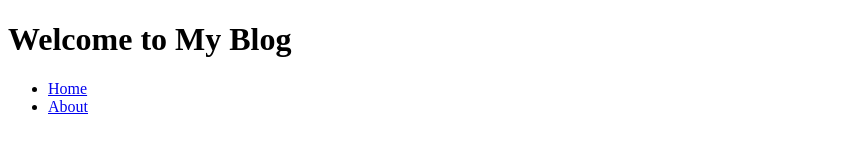
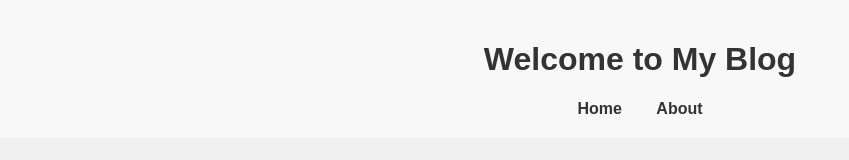
Before and after one commit to ayah-almusaddy/my-website, a plain HTML site: page index.html in a window 1280 px wide. Shown: the whole page, without its empty margins (0-849 px from the left). Drawn offline with Linux system fonts and the light colour scheme.

Commit message:
error fixing

```diff
--- a/index.html
+++ b/index.html
@@ -4,7 +4,7 @@
         <meta name="viewport" content="width=device-width, initial-scale=1.0">
         <title>My Blog</title>
         <!-- Link to the external CSS file -->
-        <link rel="stylesheet" type="text/css" href="styles.css">
+        <link rel="stylesheet" href="style.css">
     </head>
 
     <body>
```
Also changed, not shown: style.css (renamed from css/style.css).
